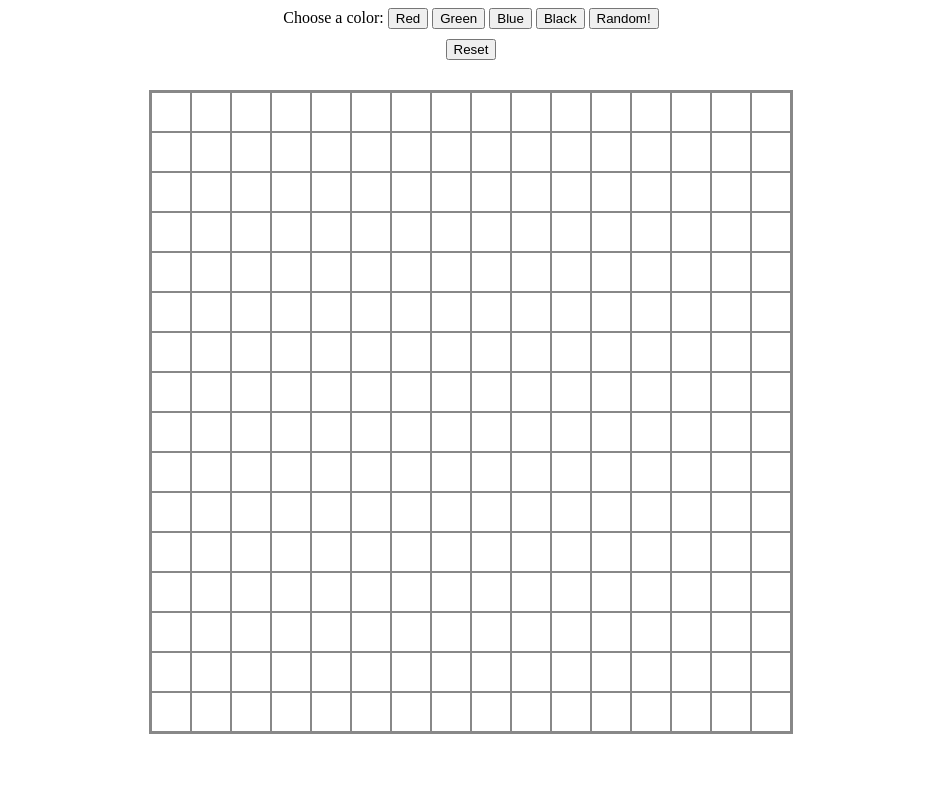
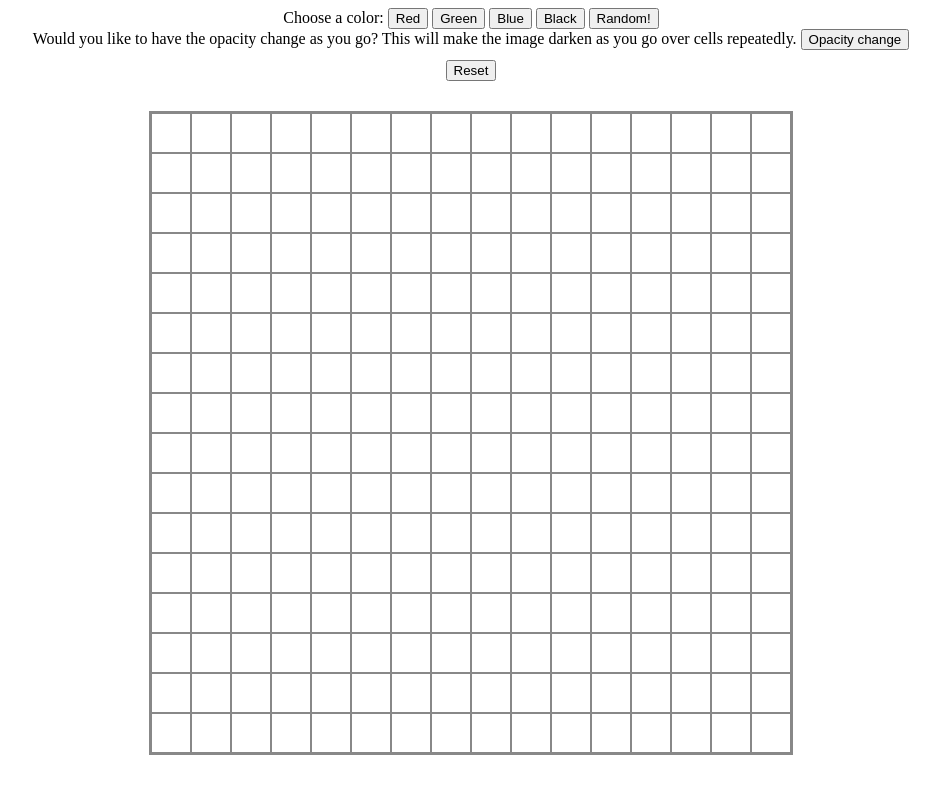
Before and after one commit to jsmithBadin/EtchASketchProject, a plain HTML site: page index.html in a window 1280 px wide. Shown: the whole page, without its empty margins (169-1109 px from the left). Drawn offline with Linux system fonts and the light colour scheme.

Commit message:
added a button to toggle opacity changing functionality

```diff
--- a/index.html
+++ b/index.html
@@ -16,6 +16,9 @@
                         <button id="black">Black</button>
                         <button id="random">Random!</button>
                 </div>
+                <div class="opacity changer">Would you like to have the opacity change as you go?
+                        This will make the image darken as you go over cells repeatedly.
+                        <button id="opacityChange">Opacity change</button></div>
                 <button class="reset">Reset</button>
                 <div id="mainBoard"></div>
         </div>
```
